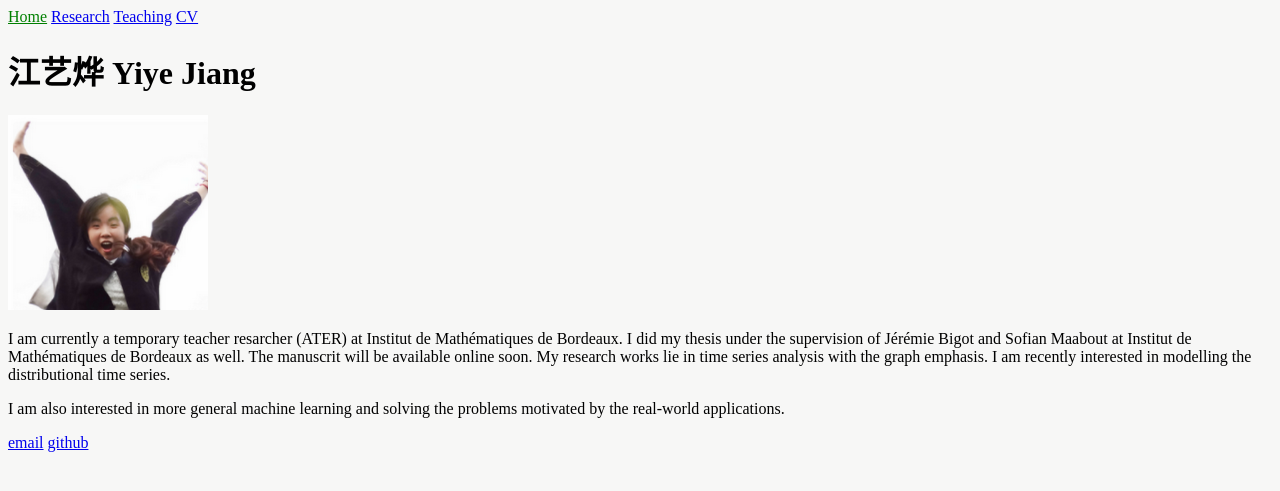
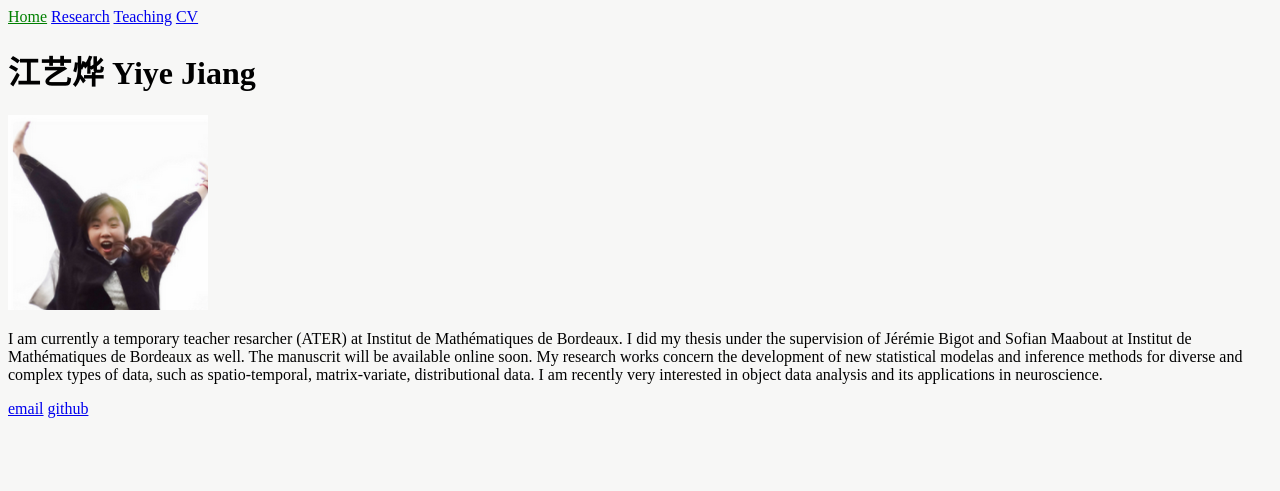
Before and after one commit to yiyej/yiyej.github.io, a Jekyll site: the page built from index.html, in a window 1280 px wide. Shown: the top 491 px of the page. Built offline with Jekyll 4.4.1, drawn with Linux system fonts in a browser that asks for light colours.

Commit message:
Update index.html

```diff
--- a/index.html
+++ b/index.html
@@ -9,7 +9,8 @@ title: Home
 <p>
 I am currently a temporary teacher resarcher (ATER) at Institut de Mathématiques de Bordeaux. I did my thesis under the supervision of Jérémie Bigot and Sofian Maabout at Institut de Mathématiques de Bordeaux as well. The manuscrit will be available online soon.
 
-My research works lie in time series analysis with the graph emphasis. I am recently interested in modelling the distributional time series.
+My research works concern the development of new statistical modelas and inference methods for diverse and complex types of data, such as spatio-temporal, matrix-variate, distributional data. I am recently very interested in object data analysis and its applications in neuroscience.
+
+
 </p>
-<p> I am also interested in more general machine learning and solving the problems motivated by the real-world applications.
 </p>
```
